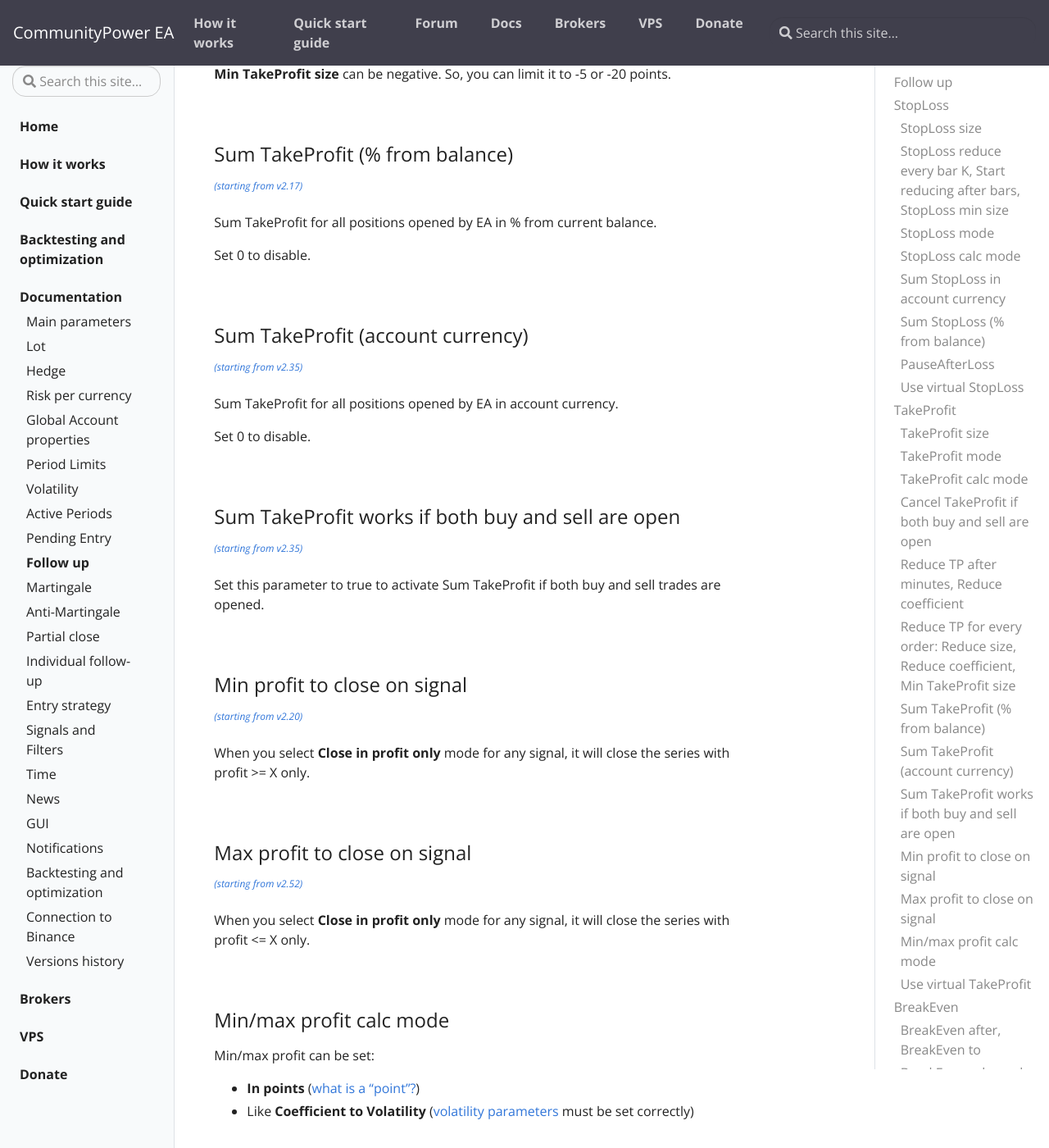
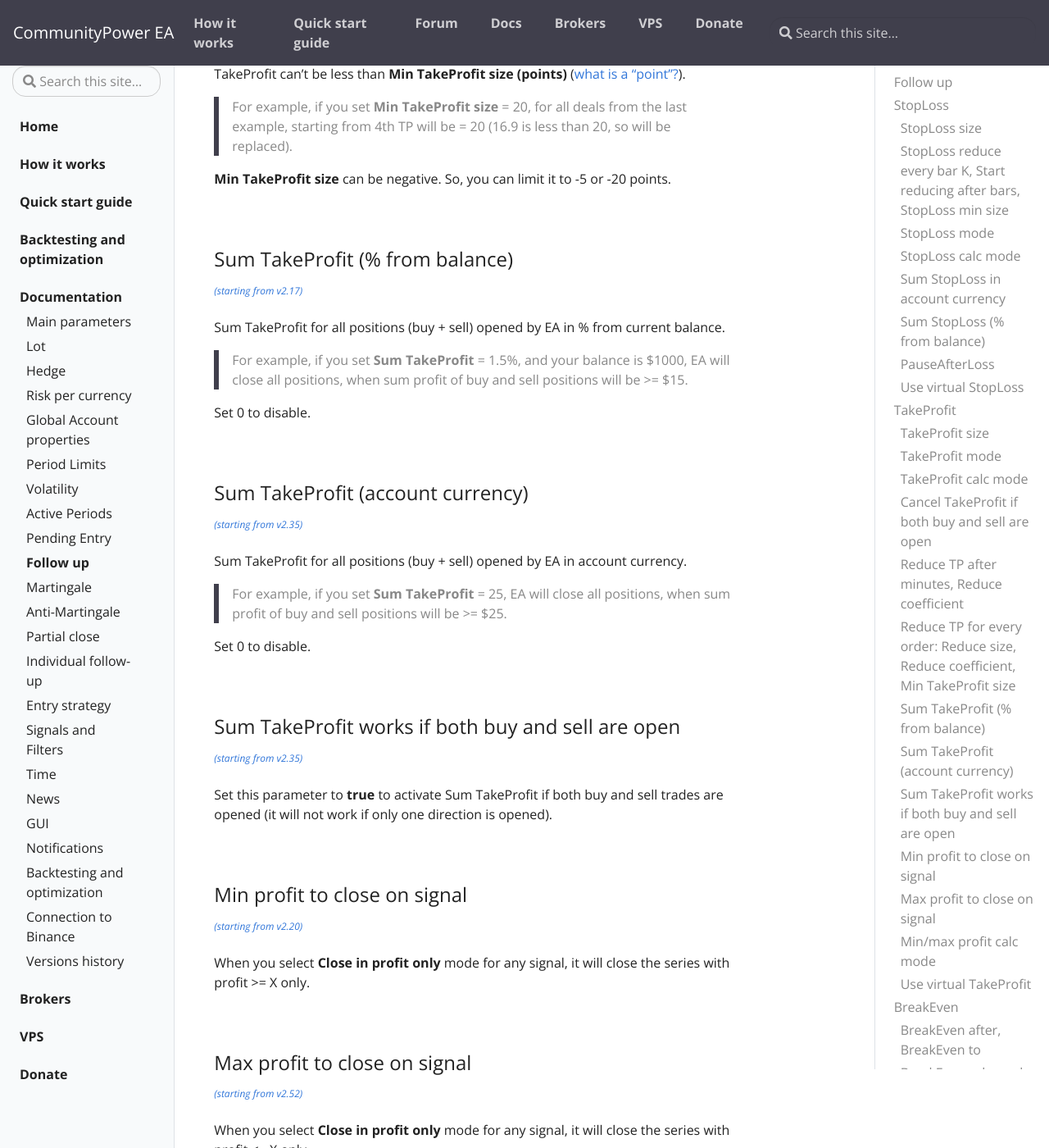
Before and after one commit to komposter/CommunityPowerEA.com, a Jekyll site: the page built from _docs/follow-up.md, in a window 1280 px wide and 1400 px high, scrolled down 4364 px. Shown: the whole window at 82% size. Built offline with Jekyll 4.4.1, drawn with Linux system fonts in a browser that asks for light colours; some of the changed text lies outside the part shown.

Commit message:
Content change

```diff
--- a/_docs/follow-up.md
+++ b/_docs/follow-up.md
@@ -58,7 +58,9 @@
 
 <sup>[*(starting from v2.23)*](/docs/versions-history#20201210-223)</sup>
 
-Sum StopLoss for all positions opened by EA in account currency.
+Sum StopLoss for all positions (buy + sell) opened by EA in account currency.
+
+> For example, if you set **Sum StopLoss** = 25, EA will close all positions, when sum loss of buy and sell positions will be >= $25.
 
 Set 0 to disable.
 
@@ -68,7 +70,9 @@
 
 <sup>[*(starting from v2.07)*](/docs/versions-history#20200504-207)</sup>
 
-Sum StopLoss for all positions opened by EA in % from current balance.
+Sum StopLoss for all positions (buy + sell) opened by EA in % from current balance.
+
+> For example, if you set **Sum StopLoss** = 1.5%, and your balance is $1000, EA will close all positions, when sum loss of buy and sell positions will be >= $15.
 
 Set 0 to disable.
 
@@ -174,7 +178,9 @@
 
 <sup>[*(starting from v2.17)*](/docs/versions-history#20200826-217)</sup>
 
-Sum TakeProfit for all positions opened by EA in % from current balance.
+Sum TakeProfit for all positions (buy + sell) opened by EA in % from current balance.
+
+> For example, if you set **Sum TakeProfit** = 1.5%, and your balance is $1000, EA will close all positions, when sum profit of buy and sell positions will be >= $15.
 
 Set 0 to disable.
 
@@ -184,7 +190,9 @@
 
 <sup>[*(starting from v2.35)*](/docs/versions-history#20210715-235)</sup>
 
-Sum TakeProfit for all positions opened by EA in account currency.
+Sum TakeProfit for all positions (buy + sell) opened by EA in account currency.
+
+> For example, if you set **Sum TakeProfit** = 25, EA will close all positions, when sum profit of buy and sell positions will be >= $25.
 
 Set 0 to disable.
 
@@ -194,7 +202,7 @@
 
 <sup>[*(starting from v2.35)*](/docs/versions-history#20210715-235)</sup>
 
-Set this parameter to true to activate Sum TakeProfit if both buy and sell trades are opened.
+Set this parameter to **true** to activate Sum TakeProfit if both buy and sell trades are opened (it will not work if only one direction is opened).
 
 <br />
 
```
